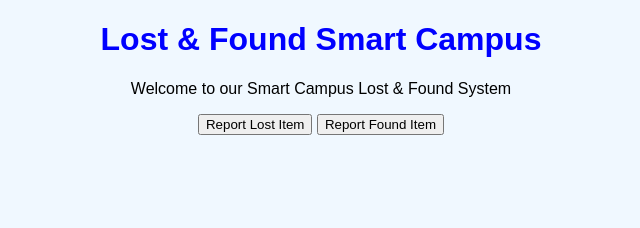
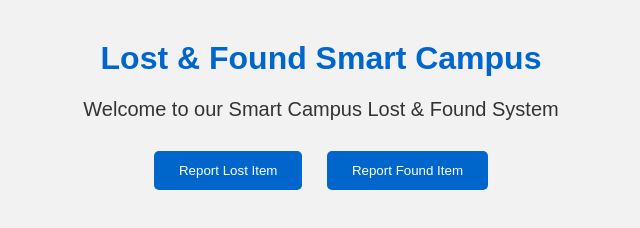
Before and after one commit to VithyaShree1/lost, a plain HTML site: page index.html in a window 1280 px wide. Shown: the whole page, without its empty margins (319-959 px from the left). Drawn offline with Linux system fonts and the light colour scheme.

Commit message:
Update style.css

```diff
--- a/style.css
+++ b/style.css
@@ -1,13 +1,31 @@
-body {
+body{
     font-family: Arial, sans-serif;
-    background-color: #f0f8ff;
-    text-align: center;
+    background-color:#f2f2f2;
+    text-align:center;
+    margin:0;
+    padding:0;
 }
 
-h1 {
-    color: blue;
+h1{
+    color:#0066cc;
+    margin-top:40px;
 }
 
-p {
-    color: black;
+p{
+    font-size:20px;
+    color:#333;
 }
+
+button{
+    padding:12px 25px;
+    margin:10px;
+    border:none;
+    background-color:#0066cc;
+    color:white;
+    border-radius:5px;
+    cursor:pointer;
+}
+
+button:hover{
+    background-color:#004d99;
+}
```
